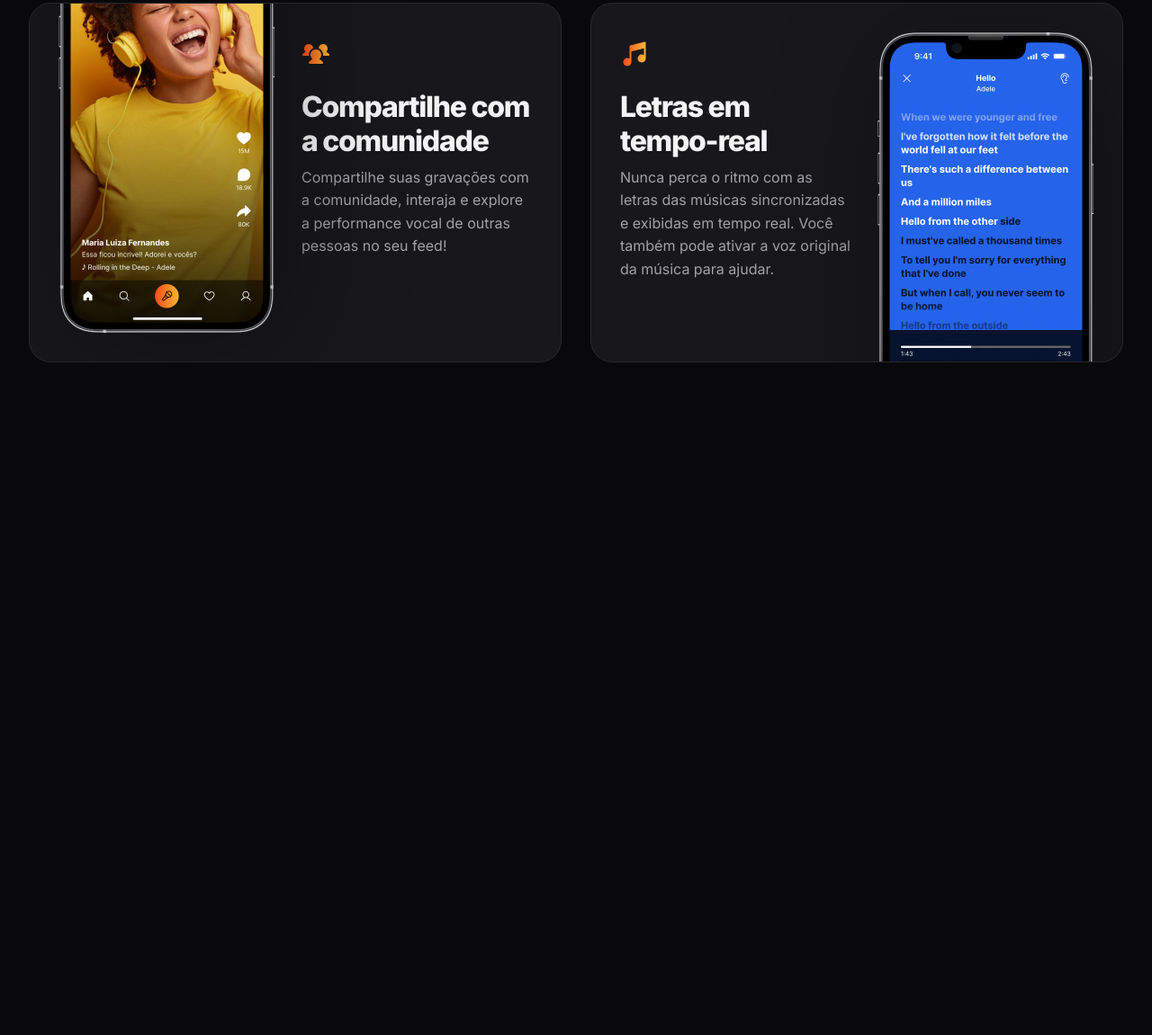
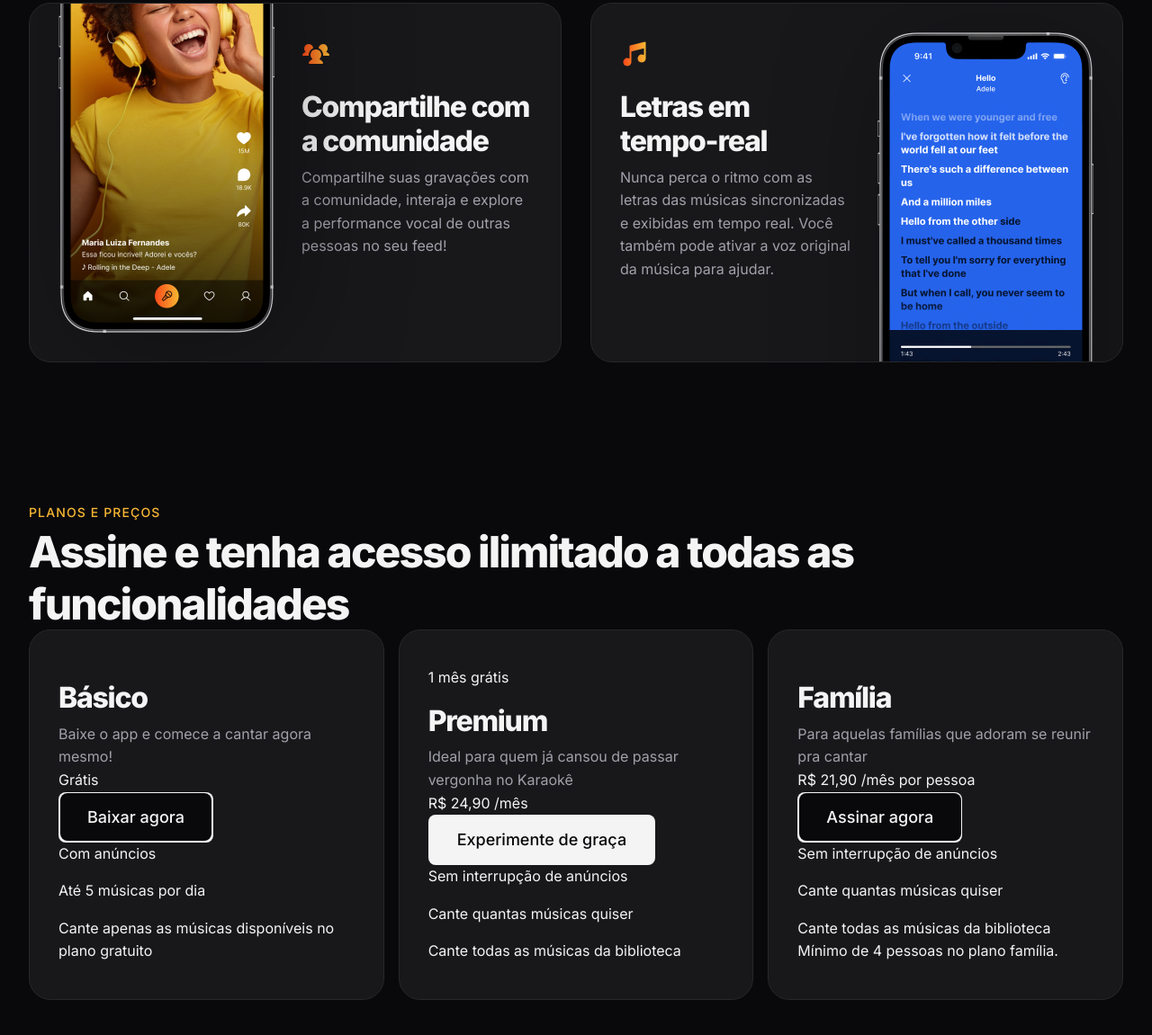
Before and after one commit to Malinsk1/projeto-landing-page, a plain HTML site: page index.html in a window 1280 px wide. Shown: the part 2168-3319 px from the top of the page at 90% size. Before the commit the page ends 2651 px from the top, so only its background shows below. Drawn offline with Linux system fonts and the light colour scheme.

Commit message:
seção pricing

```diff
--- a/index.html
+++ b/index.html
@@ -127,5 +127,64 @@
         </div>
       </div>
     </section>
+
+    <section id="pricing">
+      <div class="container py-xl">
+        <header>
+          <strong>Planos e preços</strong>
+          <h2>Assine e tenha acesso ilimitado a todas as funcionalidades</h2>
+        </header>
+
+        <div class="cards even-columns items-center">
+          <div class="card py-lg px-lg">
+            <h3>Básico</h3>
+            <p>Baixe o app e comece a cantar agora mesmo!</p>
+            <zin-pricing>Grátis</zin-pricing>
+            <a
+              href="#download"
+              class="btn btn-md"
+              aria-label="Baixar agora"
+            ></a>
+            <div class="separator"></div>
+            <ul role="list" class="grid gap-1">
+              <li>Com anúncios</li>
+              <li>Até 5 músicas por dia</li>
+              <li>Cante apenas as músicas disponíveis no plano gratuito</li>
+            </ul>
+          </div>
+
+          <div class="premium">
+            <div class="card py-lg px-lg">
+              <span>1 mês grátis</span>
+              <h3>Premium</h3>
+              <p>Ideal para quem já cansou de passar vergonha no Karaokê</p>
+              <zin-pricing>R$ 24,90 <small>/mês</small></zin-pricing>
+              <a href="#download" class="btn btn-md">Experimente de graça</a>
+              <div class="separator"></div>
+              <ul role="list" class="grid gap-1">
+                <li>Sem interrupção de anúncios</li>
+                <li>Cante quantas músicas quiser</li>
+                <li>Cante todas as músicas da biblioteca</li>
+              </ul>
+            </div>
+          </div>
+
+          <div class="card py-lg px-lg">
+            <h3>Família</h3>
+            <p>Para aquelas famílias que adoram se reunir pra cantar</p>
+            <zin-pricing>R$ 21,90 <small>/mês por pessoa</small></zin-pricing>
+            <a href="#" class="btn btn-md" aria-label="Assinar agora"></a>
+            <div class="separator"></div>
+            <ul role="list" class="grid gap-1">
+              <li>Sem interrupção de anúncios</li>
+              <li>Cante quantas músicas quiser</li>
+              <li>Cante todas as músicas da biblioteca</li>
+            </ul>
+
+            <small>Mínimo de 4 pessoas no plano família.</small>
+          </div>
+        </div>
+      </div>
+    </section>
   </body>
 </html>
```
